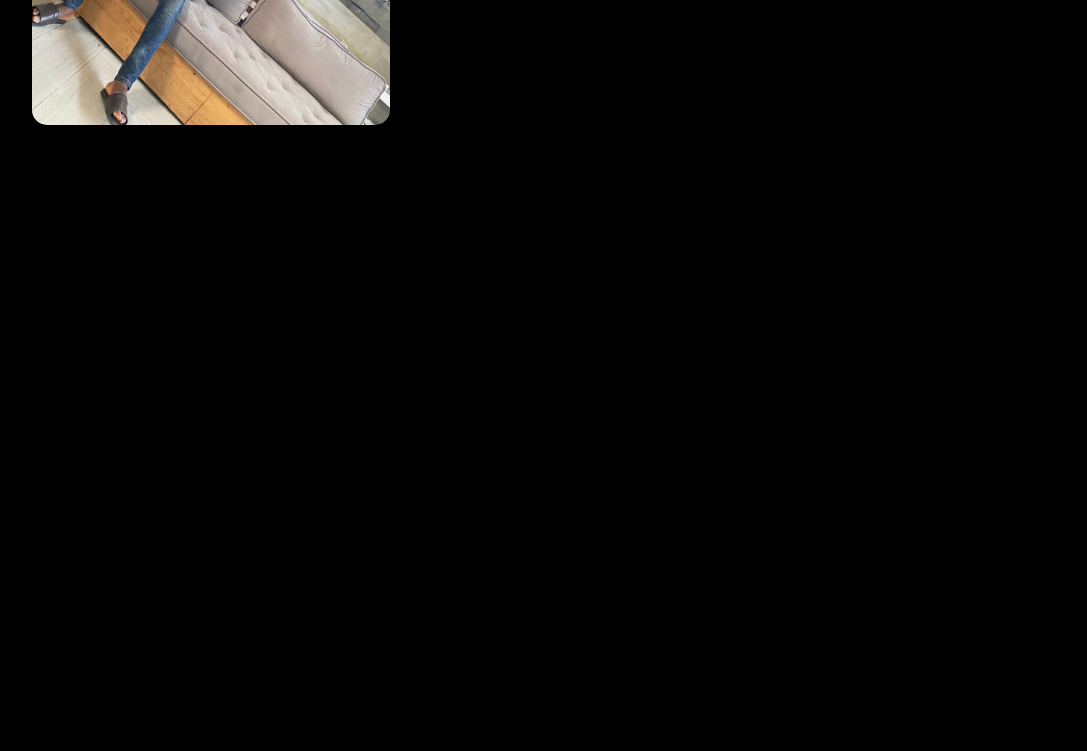
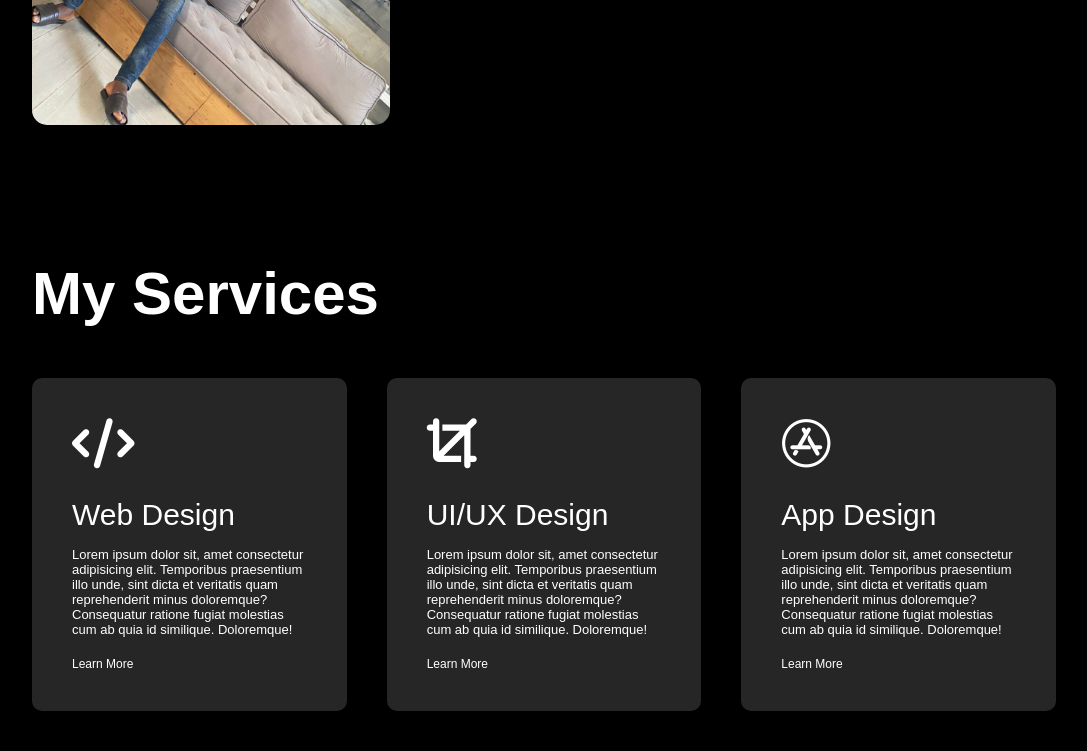
Before and after one commit to Dadeesamuel/my-portfolio, a plain HTML site: page index.html in a window 1280 px wide. Shown: the part 1243-1994 px from the top of the page, without its empty margins (96-1183 px from the left). Before the commit the page ends 1462 px from the top, so only its background shows below. Drawn offline with Linux system fonts and the light colour scheme; files whose address does not match are found by name.

Commit message:
create portfolio section

```diff
--- a/css/style.css
+++ b/css/style.css
@@ -128,3 +128,42 @@ color: white;
 }
 
 /*-- services section--*/
+
+#services{
+    padding: 30px 0;
+}
+.services-list{
+    display: grid;
+    grid-template-columns: repeat(auto-fit, minmax(250px, 1fr));
+    grid-gap: 40px;
+    margin-top: 50px;
+}
+.services-list div{
+    background: #262626;
+    padding: 40px;
+    font-size: 13px;
+    font-weight: 300;
+    border-radius: 10px;
+    transition: background 0.5s, transform 0.5s;
+}
+.services-list div i{
+    font-size: 50px;
+    margin-bottom: 30px;
+}
+.services-list div h2{
+    font-size: 30px;
+    font-weight: 500;
+    margin-bottom: 15px;
+}
+.services-list div a{
+    text-decoration: none;
+    color: #fff;
+    font-size: 12px;
+    margin-top: 20px;
+    display: inline-block;
+}
+.services-list div:hover{
+    background:#ff004f;
+    transform: translateY(-10px);
+}
+/*--- my portfolio --*/
--- a/index.html
+++ b/index.html
@@ -1,5 +1,6 @@
 <!DOCTYPE html>
 <html lang="en">
+
 <head>
     <meta charset="UTF-8">
     <meta http-equiv="X-UA-Compatible" content="IE=edge">
@@ -7,7 +8,9 @@
     <link rel="stylesheet" href="css/style.css">
     <script src="js/script.js"></script>
     <title>my portfolio</title>
+    <script src="https://kit.fontawesome.com/bf30d47bb2.js" crossorigin="anonymous"></script>
 </head>
+
 <body>
     <div id="header">
         <div class="container">
@@ -16,7 +19,8 @@
                 <img src="image/uzzylogo1.png" alt="my logo" class="logo">
                 <ul>
                     <li><a href="#">HOME</a></li>
-                    <li><a href="#">ABOUT</a></li>
+                    <li><a href="#about">ABOUT</a></li>
+                    <li><a href="#services">SERVICES</a></li>
                     <li><a href="#">PORTFOLIO</a></li>
                     <li><a href="#">CONTACT</a></li>
                 </ul>
@@ -24,7 +28,7 @@
             <!--header text-->
             <div class="header-text">
                 <p>Web Developer</p>
-                <h1>Hello, I'm  <span>Dadee</span> <br>Samuel from Nigeria</h1>
+                <h1>Hello, I'm <span>Dadee</span> <br>Samuel from Nigeria</h1>
             </div>
         </div>
     </div>
@@ -37,16 +41,18 @@
                 </div>
                 <div class="about-col-2">
                     <h1 class="sub-title">About Me</h1>
-                <p>To evolve a fulfilling and rewarding career in any core area of economy via personal development and technical
-                acquisition toward building society of our collective aspirations. To use my practical skills and operations research
+                    <p>To evolve a fulfilling and rewarding career in any core area of economy via personal development
+                        and technical
+                        acquisition toward building society of our collective aspirations. To use my practical skills
+                        and operations research
                         experience in enhancing better relationship with clients.</p>
 
                     <div class="tab-titles">
-                    <p class="tab-links active-link" onclick="opentab('skills')" >Skills</p>
-                    <p class="tab-links"onclick="opentab('experience')">experience</p>
-                    <p class="tab-links"onclick="opentab('education')">education</p>
+                        <p class="tab-links active-link" onclick="opentab('skills')">Skills</p>
+                        <p class="tab-links" onclick="opentab('experience')">experience</p>
+                        <p class="tab-links" onclick="opentab('education')">education</p>
                     </div>
-                <div class="tab-contents active-tab" id="skills" >
+                    <div class="tab-contents active-tab" id="skills">
                         <ul>
                             <li> <span>UI/UX</span> <br> Designing Web/App Interfaces</li>
                             <li> <span>DeV Tools</span><br>Testing and Debugging Codes</li>
@@ -74,7 +80,42 @@
         </div>
     </div>
     <!--   services section-->
+    <div id="services">
+        <div class="container">
+            <h1 class="sub-title">My Services</h1>
+            <div class="services-list">
+                <div>
+                    <i class="fa-solid fa-code"></i>
+                    <h2>Web Design</h2>
+                    <p>Lorem ipsum dolor sit, amet consectetur adipisicing elit. Temporibus praesentium illo unde, sint
+                        dicta et veritatis quam reprehenderit minus doloremque? Consequatur ratione fugiat molestias cum
+                        ab quia id similique. Doloremque!</p>
+                        <a href="#">Learn More</a>
+                </div>
+                <div>
+                    <i class="fa-solid fa-crop"></i>
+                    <h2>UI/UX Design</h2>
+                    <p>Lorem ipsum dolor sit, amet consectetur adipisicing elit. Temporibus praesentium illo unde, sint
+                        dicta et veritatis quam reprehenderit minus doloremque? Consequatur ratione fugiat molestias cum
+                        ab quia id similique. Doloremque!</p>
+                    <a href="#">Learn More</a>
+                </div>
+                <div>
+                    <i class="fa-brands fa-app-store"></i>
+                    <h2>App Design</h2>
+                    <p>Lorem ipsum dolor sit, amet consectetur adipisicing elit. Temporibus praesentium illo unde, sint
+                        dicta et veritatis quam reprehenderit minus doloremque? Consequatur ratione fugiat molestias cum
+                        ab quia id similique. Doloremque!</p>
+                    <a href="#">Learn More</a>
+                </div>
+            </div>
+        </div>
+    </div>
 
+    <!--   portfolio section-->
+
+
+        <!--   script section-->
         <script>
             let tablinks = document.getElementsByClassName("tab-links")
             let tabcontents = document.getElementsByClassName("tab-contents")
@@ -88,11 +129,12 @@
                     tabcontent.classList.remove("active-tab");
                 }
                 event.currentTarget.classList.add("active-link")
-        document.getElementById(tabname).classList.add("active-tab ")
+                document.getElementById(tabname).classList.add("active-tab")
             }
 
 
         </script>
 
 </body>
+
 </html>
```
Lines whose indentation alone changed are shown as unchanged.
